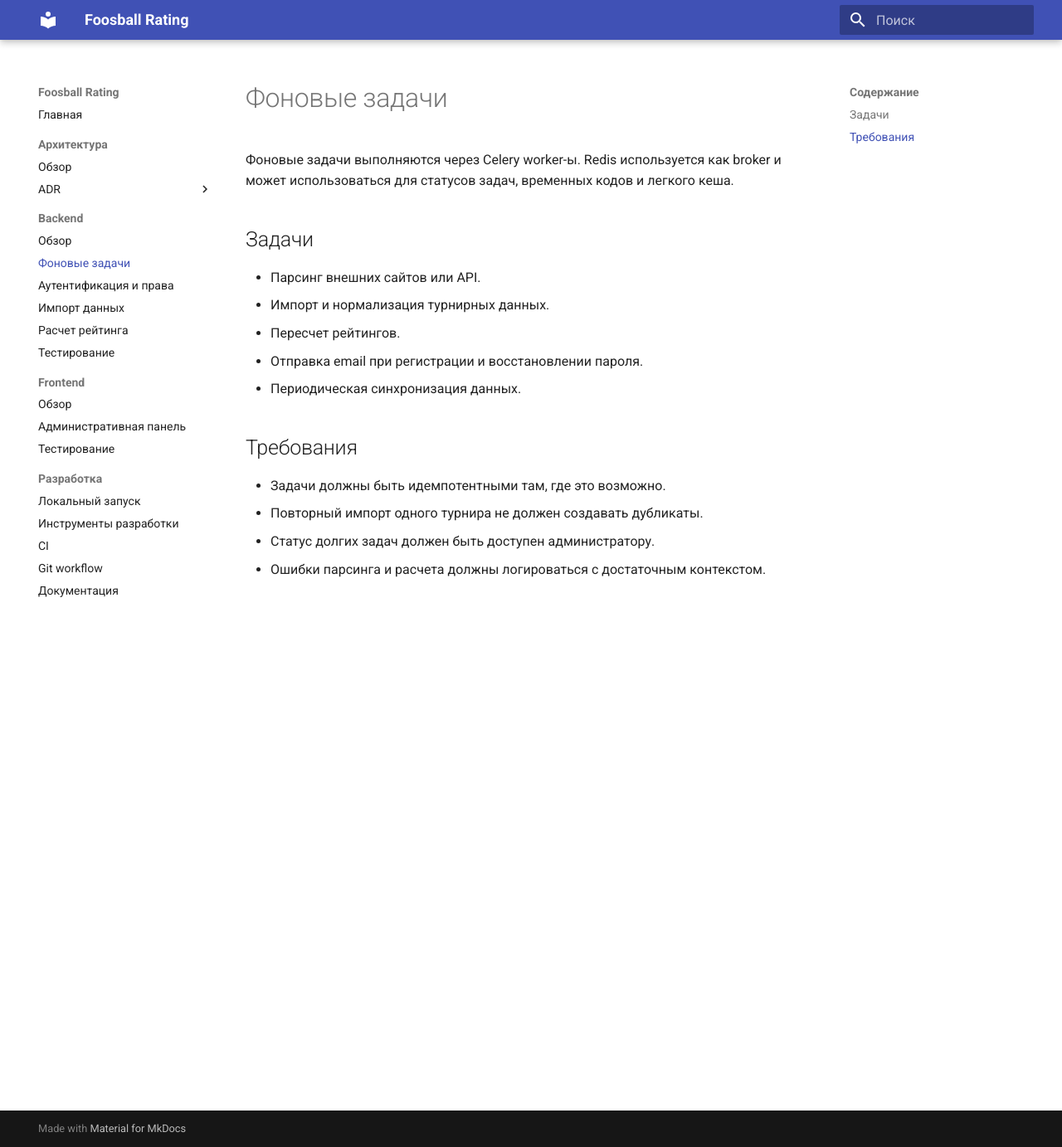
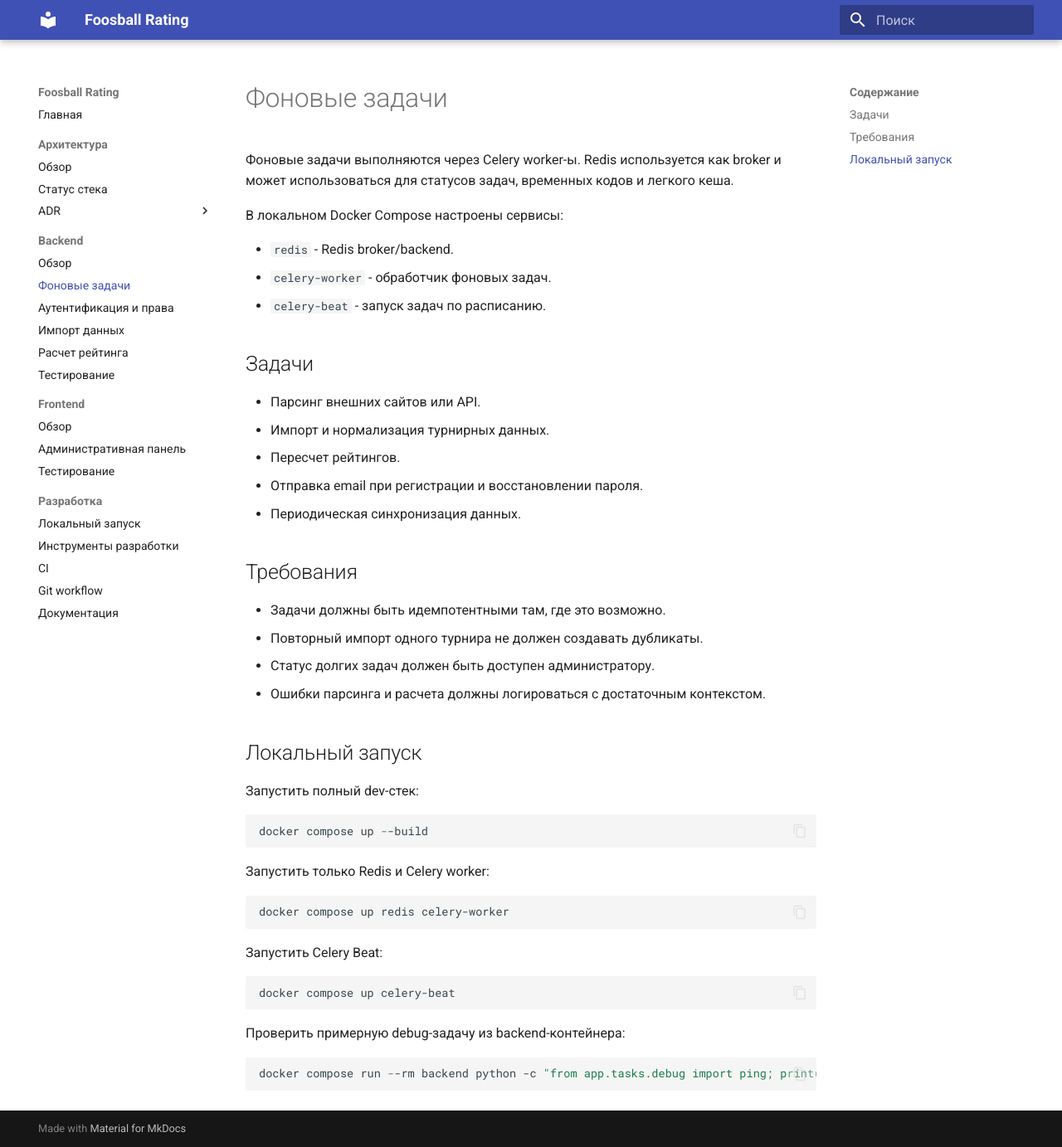
Before and after one commit to y-dvoinyh/foosball_rating, an MkDocs documentation site: the page built from docs/backend/background-jobs.md, in a window 1280 px wide and 1383 px high. Shown: the whole window at 83% size. Built offline with MkDocs 1.6.1 and Material for MkDocs 9.7.7, drawn with Linux system fonts in a browser that asks for light colours.

Commit message:
chore: add redis and celery scaffold

````diff
--- a/docs/backend/background-jobs.md
+++ b/docs/backend/background-jobs.md
@@ -2,6 +2,12 @@
 
 Фоновые задачи выполняются через Celery worker-ы. Redis используется как broker
 и может использоваться для статусов задач, временных кодов и легкого кеша.
+
+В локальном Docker Compose настроены сервисы:
+
+- `redis` - Redis broker/backend.
+- `celery-worker` - обработчик фоновых задач.
+- `celery-beat` - запуск задач по расписанию.
 
 ## Задачи
 
@@ -17,3 +23,29 @@
 - Повторный импорт одного турнира не должен создавать дубликаты.
 - Статус долгих задач должен быть доступен администратору.
 - Ошибки парсинга и расчета должны логироваться с достаточным контекстом.
+
+## Локальный запуск
+
+Запустить полный dev-стек:
+
+```powershell
+docker compose up --build
+```
+
+Запустить только Redis и Celery worker:
+
+```powershell
+docker compose up redis celery-worker
+```
+
+Запустить Celery Beat:
+
+```powershell
+docker compose up celery-beat
+```
+
+Проверить примерную debug-задачу из backend-контейнера:
+
+```powershell
+docker compose run --rm backend python -c "from app.tasks.debug import ping; print(ping.delay().get(timeout=10))"
+```
--- a/mkdocs.yml
+++ b/mkdocs.yml
@@ -39,6 +39,7 @@ nav:
   - Главная: index.md
   - Архитектура:
       - Обзор: architecture/overview.md
+      - Статус стека: architecture/stack-status.md
       - ADR:
           - "0001: FastAPI stack": architecture/adr/0001-fastapi-stack.md
           - "0002: Git workflow": architecture/adr/0002-git-workflow.md
````
Also changed, not shown: README.md (+3 -0 lines), docker-compose.yml (+75 -0 lines), docs/architecture/overview.md (+1 -0 lines), docs/architecture/stack-status.md (added, +51 -0 lines), docs/dev/ci.md (+3 -0 lines), docs/dev/local-setup.md (+3 -0 lines), docs/dev/tooling.md (+2 -0 lines), 8 other files.
